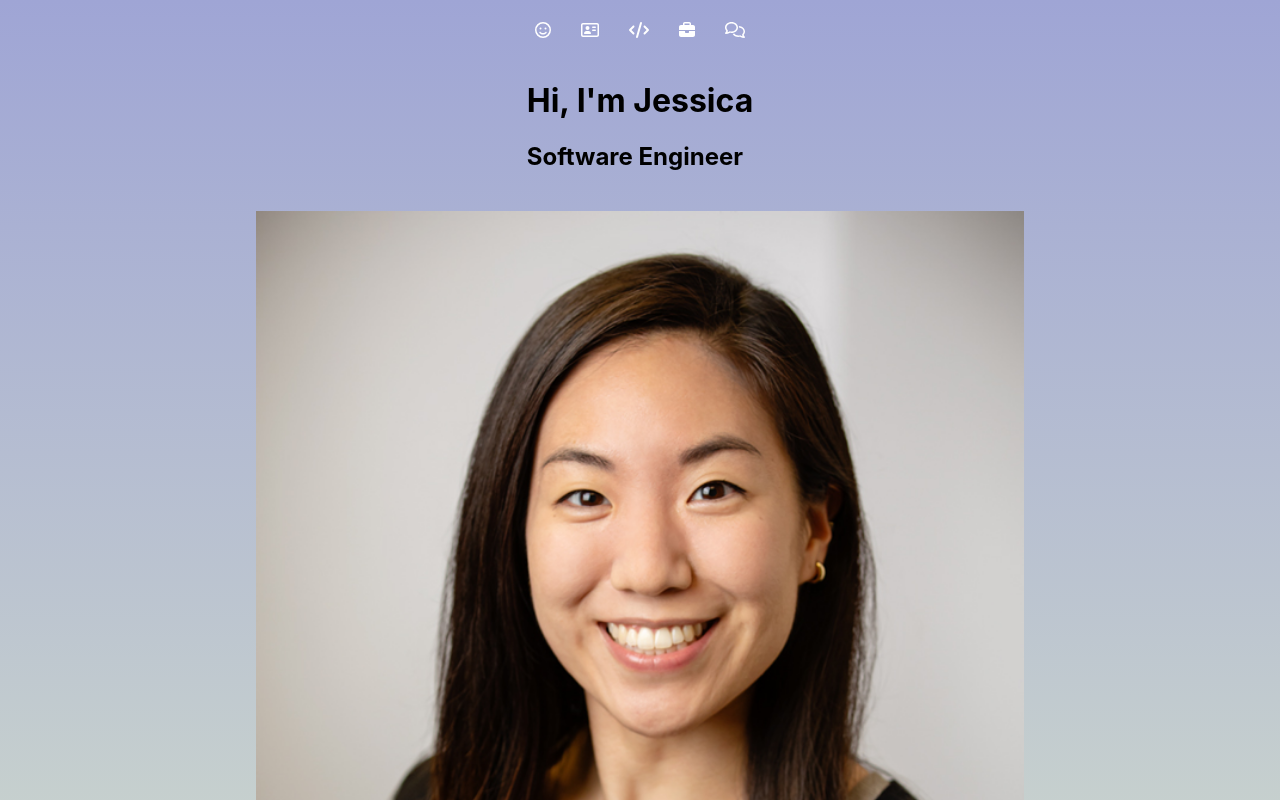
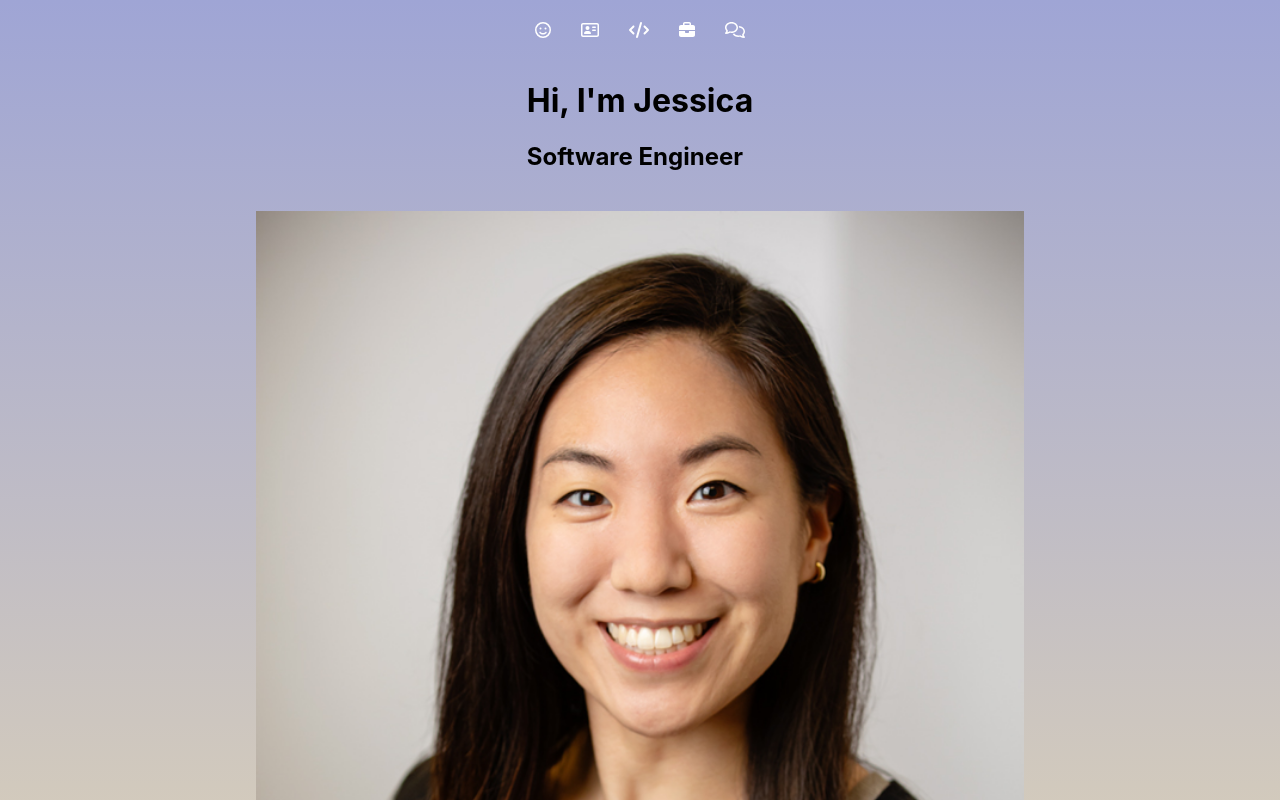
Before and after one commit to jessykim/jessica-kim-portfolio, a React (Create React App) app: page / in a window 1280 px wide. Shown: the top 800 px of the page. Built offline with nearby package versions, Linux system fonts and the light colour scheme.

Commit message:
edit readme file

```diff
--- a/public/index.html
+++ b/public/index.html
@@ -25,10 +25,6 @@
       Learn how to configure a non-root public URL by running `npm run build`.
     -->
     <script src="https://kit.fontawesome.com/f342454840.js" crossorigin="anonymous"></script>
-    <link
-    rel="stylesheet"
-    href="https://cdnjs.cloudflare.com/ajax/libs/animate.css/4.1.1/animate.min.css"
-  />
     <title>Jessica Kim</title>
   </head>
   <body>
--- a/src/App.css
+++ b/src/App.css
@@ -1,5 +1,6 @@
 main {
-  background: linear-gradient(#9fa5d5, #e8f5c8);
+  /* background: linear-gradient(#9fa5d5, #e8f5c8); */
+  background: linear-gradient(#9fa5d5, #ffeaa7);
   /* background: linear-gradient(#561139, #38a2d7); */
   /* background: linear-gradient(#000000, #ffeaa7); */
   /* background: linear-gradient(#5D4954, #FFA69E
```
Also changed, not shown: 1 other file (tests, documents, lock files or other folders).
